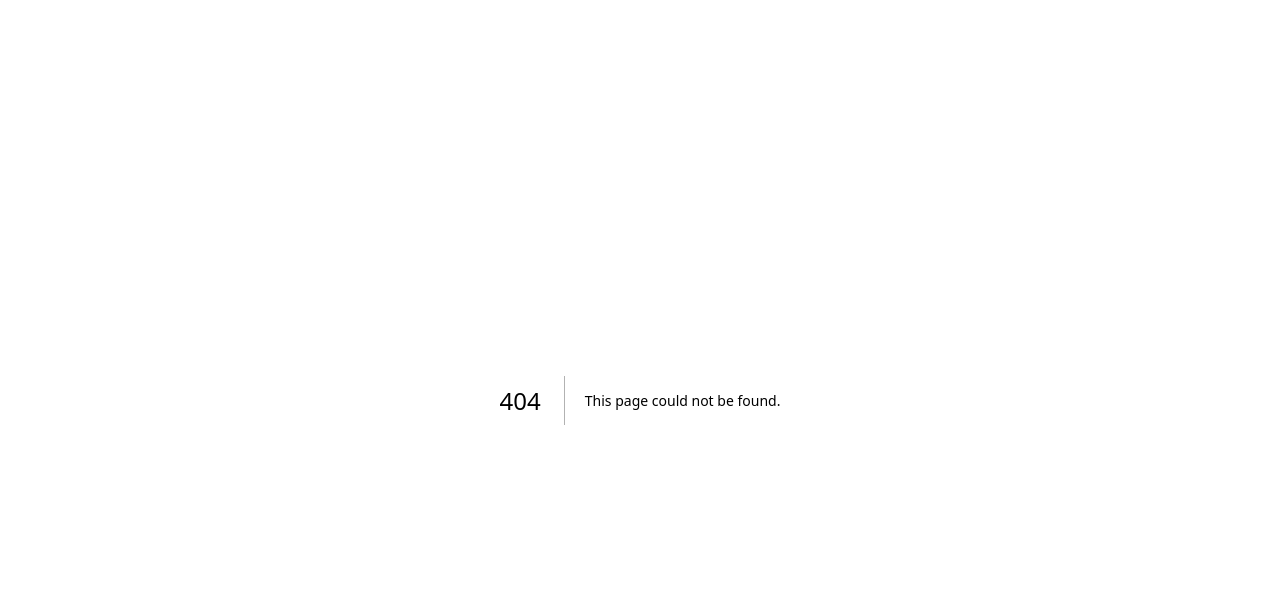
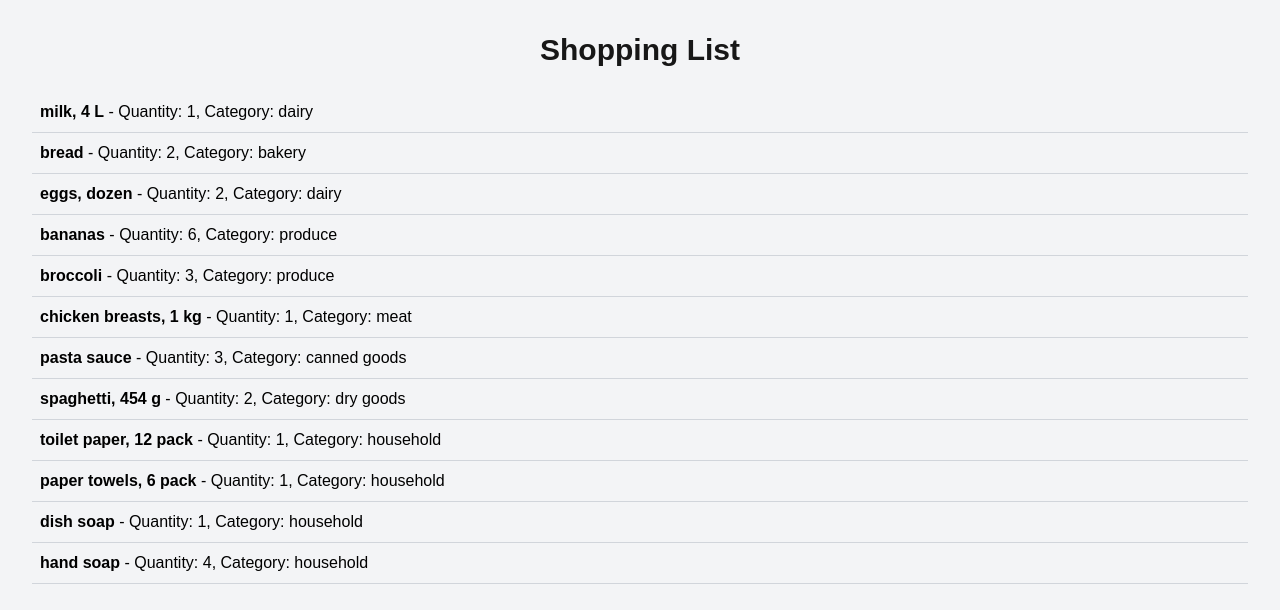
Before and after one commit to HassanMeer213/cprg306-assignments, a Next.js app: page /week-3 in a window 1280 px wide. Before the commit this address had no page. Shown: the top 610 px of the page. Built offline with nearby package versions, Linux system fonts and the light colour scheme.

Commit message:
Completed week-3 assignment

```diff
--- a/app/page.js
+++ b/app/page.js
@@ -1,11 +1,11 @@
 import Link from "next/link";
+
 export default function Home() {
-
   return (
     <div>
       <h1>My app for web dev Assignments</h1>
-      <p><Link href="/week-2">Go to Week2</Link></p>
-
-    </div>
-  );
+      <p><Link href="/week-2">Go to Week 2</Link></p>
+      <p><Link href="/week-3">Go to Week 3</Link></p>
+    </div>
+  );
 }
--- /dev/null
+++ b/app/week-3/item-list.js
@@ -0,0 +1,92 @@
+import Item from "./item";
+
+export default function ItemList() {
+  const item1 = {
+    name: "milk, 4 L",
+    quantity: 1,
+    category: "dairy",
+  };
+
+  const item2 = {
+    name: "bread",
+    quantity: 2,
+    category: "bakery",
+  };
+
+  const item3 = {
+    name: "eggs, dozen",
+    quantity: 2,
+    category: "dairy",
+  };
+
+  const item4 = {
+    name: "bananas",
+    quantity: 6,
+    category: "produce",
+  };
+
+  const item5 = {
+    name: "broccoli",
+    quantity: 3,
+    category: "produce",
+  };
+
+  const item6 = {
+    name: "chicken breasts, 1 kg",
+    quantity: 1,
+    category: "meat",
+  };
+
+  const item7 = {
+    name: "pasta sauce",
+    quantity: 3,
+    category: "canned goods",
+  };
+
+  const item8 = {
+    name: "spaghetti, 454 g",
+    quantity: 2,
+    category: "dry goods",
+  };
+
+  const item9 = {
+    name: "toilet paper, 12 pack",
+    quantity: 1,
+    category: "household",
+  };
+
+  const item10 = {
+    name: "paper towels, 6 pack",
+    quantity: 1,
+    category: "household",
+  };
+
+  const item11 = {
+    name: "dish soap",
+    quantity: 1,
+    category: "household",
+  };
+
+  const item12 = {
+    name: "hand soap",
+    quantity: 4,
+    category: "household",
+  };
+
+  return (
+    <ul>
+      <Item name={item1.name} quantity={item1.quantity} category={item1.category} />
+      <Item name={item2.name} quantity={item2.quantity} category={item2.category} />
+      <Item name={item3.name} quantity={item3.quantity} category={item3.category} />
+      <Item name={item4.name} quantity={item4.quantity} category={item4.category} />
+      <Item name={item5.name} quantity={item5.quantity} category={item5.category} />
+      <Item name={item6.name} quantity={item6.quantity} category={item6.category} />
+      <Item name={item7.name} quantity={item7.quantity} category={item7.category} />
+      <Item name={item8.name} quantity={item8.quantity} category={item8.category} />
+      <Item name={item9.name} quantity={item9.quantity} category={item9.category} />
+      <Item name={item10.name} quantity={item10.quantity} category={item10.category} />
+      <Item name={item11.name} quantity={item11.quantity} category={item11.category} />
+      <Item name={item12.name} quantity={item12.quantity} category={item12.category} />
+    </ul>
+  );
+}
--- /dev/null
+++ b/app/week-3/item.js
@@ -0,0 +1,7 @@
+export default function Item({ name, quantity, category }) {
+  return (
+    <li className="p-2 border-b border-gray-300 text-black">
+      <span className="font-bold">{name}</span> - Quantity: {quantity}, Category: {category}
+    </li>
+  );
+}
--- /dev/null
+++ b/app/week-3/page.js
@@ -0,0 +1,10 @@
+import ItemList from "./item-list";
+
+export default function Page() {
+  return (
+    <main className="p-8 min-h-screen bg-gray-100">
+      <h1 className="text-3xl font-bold mb-6 text-center">Shopping List</h1>
+      <ItemList />
+    </main>
+  );
+}
```
Also changed, not shown: package.json (+8 -10 lines).
